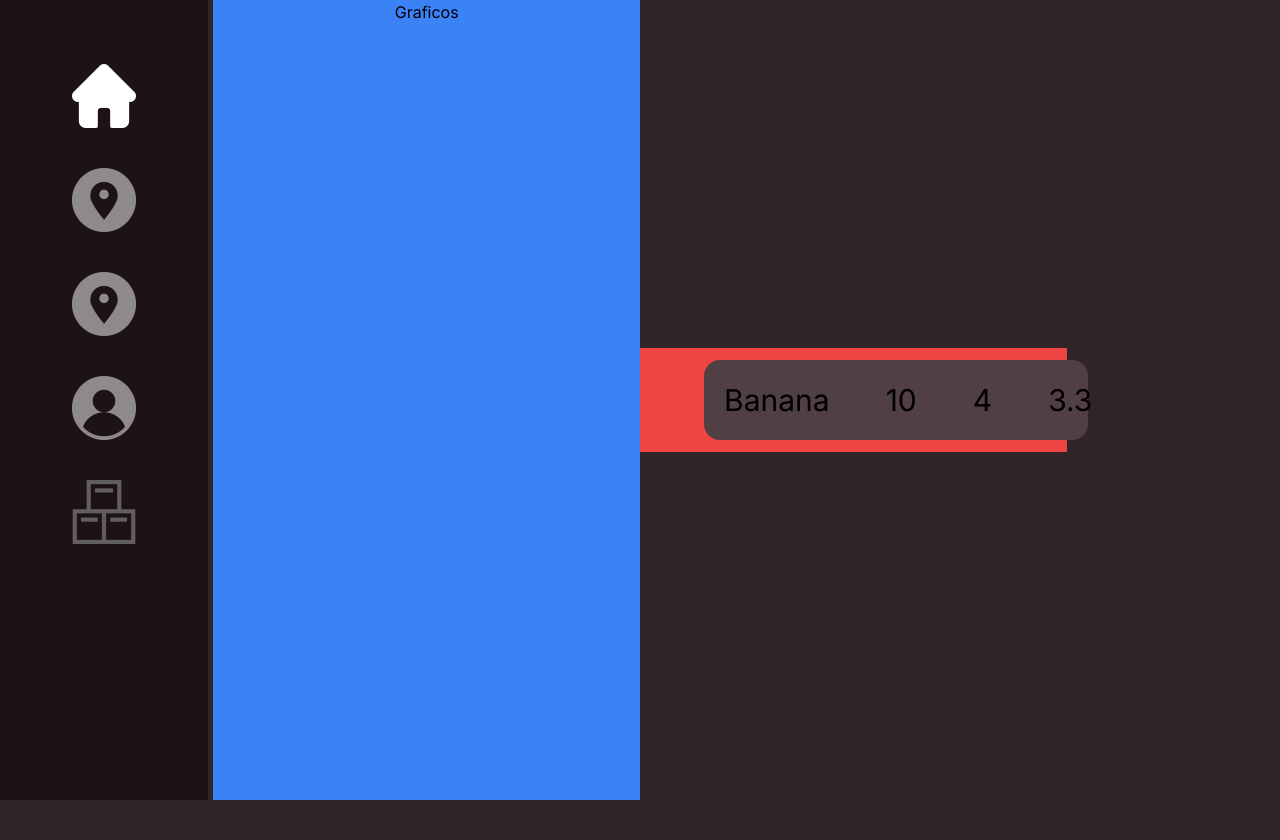
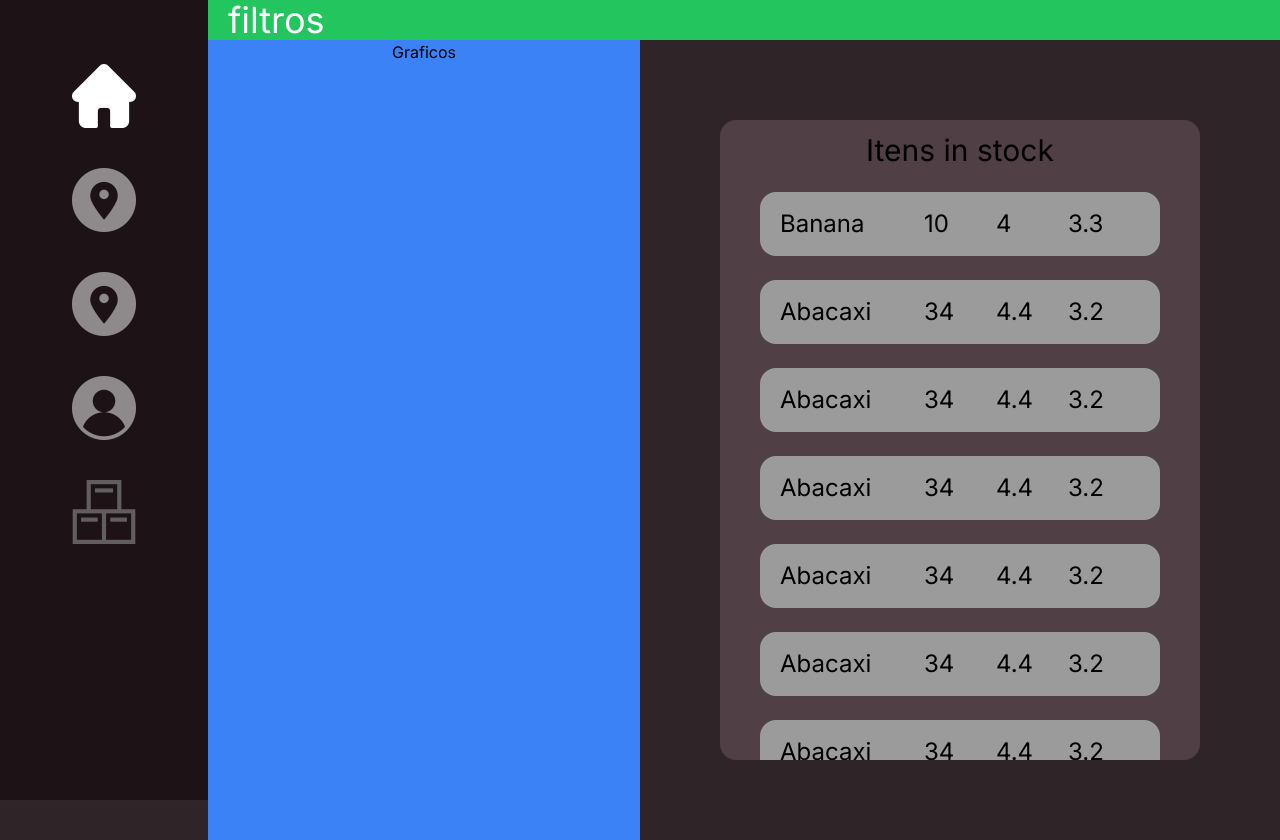
Before and after one commit to lucasbiz/web_development_project, a Next.js app in the folder inventory_system/: page /dashboard in a window 1280 px wide. Before the commit the page ends 800 px from the top, so only its background shows below. Built offline with nearby package versions, Linux system fonts and the light colour scheme.

Commit message:
advances in dashboard frontend

```diff
--- a/inventory_system/src/app/components/ItemCard.tsx
+++ b/inventory_system/src/app/components/ItemCard.tsx
@@ -14,11 +14,11 @@ interface ItemCardProps {
 const ItemCard = ({name, quantity, sellPrice, buyPrice}: ItemCardProps) => {
 
     return (
-        <div className="ml-16 my-3 w-96 h-20 bg-[#513F46] rounded-2xl flex flex-row text-3xl align-middle items-center">
-            <p className="ml-5">{name}</p>
-            <p className="ml-14 ">{quantity}</p>
-            <p className="ml-14 ">{sellPrice}</p>
-            <p className="ml-14 ">{buyPrice}</p>
+        <div className="m-3 p-5 w-5/6 h-16 bg-[#9B9B9B] rounded-2xl flex flex-row text-2xl align-middle items-center">
+            <p className="w-72">{name}</p>
+            <p className="w-36">{quantity}</p>
+            <p className="w-36">{sellPrice}</p>
+            <p className="w-36">{buyPrice}</p>
         </div>
     );
   }
--- a/inventory_system/src/app/dashboard/page.tsx
+++ b/inventory_system/src/app/dashboard/page.tsx
@@ -6,15 +6,34 @@ import SideBar from "../components/SideBar";
 export default function Page() {
     return(
 
-        <main className="h-screen w-screen  m-0 flex items-center justify-center scroll-">
+        <main className="h-screen w-screen m-0 flex flex-col">
             <SideBar></SideBar>
 
-            <div className="h-full w-1/3 flex flex-col items-center bg-blue-500 ">
-                <p>Graficos</p>
+            <div className="bg-green-500 h-1/5 w-auto ml-52">
+                <p className="text-4xl text-white ml-5">filtros</p>
             </div>
-           <div className="bg-red-500 w-1/3">
-            <ItemCard name="Banana" quantity={10} sellPrice={4} buyPrice={3.3}></ItemCard>
-           </div>
+
+            <div className="flex flex-row h-full w-full">
+                <div className="h-full w-1/2 flex flex-col items-center bg-blue-500 ml-52">
+                        <p>Graficos</p>
+                </div>
+                <div className="bg-[#2F2428] w-1/2 h-full flex justify-center items-center">
+
+                    <div className="bg-[#513F46] rounded-2xl h-4/5 w-3/4 flex flex-col items-center overflow-y-auto">
+                        <h2 className="m-3 text-3xl">Itens in stock</h2>
+                        <ItemCard name="Banana" quantity={10} sellPrice={4} buyPrice={3.3}></ItemCard>
+                        <ItemCard name="Abacaxi" quantity={34} sellPrice={4.4} buyPrice={3.2}></ItemCard>
+                        <ItemCard name="Abacaxi" quantity={34} sellPrice={4.4} buyPrice={3.2}></ItemCard>
+                        <ItemCard name="Abacaxi" quantity={34} sellPrice={4.4} buyPrice={3.2}></ItemCard>
+                        <ItemCard name="Abacaxi" quantity={34} sellPrice={4.4} buyPrice={3.2}></ItemCard>
+                        <ItemCard name="Abacaxi" quantity={34} sellPrice={4.4} buyPrice={3.2}></ItemCard>
+                        <ItemCard name="Abacaxi" quantity={34} sellPrice={4.4} buyPrice={3.2}></ItemCard>
+                        <ItemCard name="Abacaxi" quantity={34} sellPrice={4.4} buyPrice={3.2}></ItemCard>
+                        <ItemCard name="Abacaxi" quantity={34} sellPrice={4.4} buyPrice={3.2}></ItemCard>
+                    </div>
+
+                </div>
+            </div>
 
         </main>
     );
```
